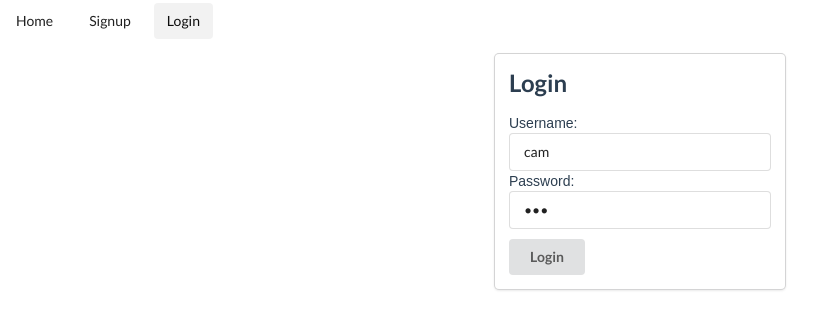
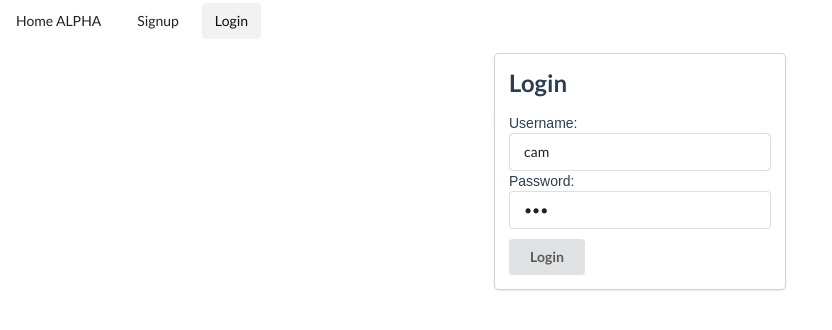
Before and after one commit to cameron-chromiak/Room-E, a React (Create React App) app in the folder client/: page /login in a window 1280 px wide. Shown: the top 330 px of the page, without its empty margins (0-832 px from the left). Built offline with nearby package versions, Linux system fonts and the light colour scheme.

Commit message:
-changed nav

```diff
--- a/client/src/components/Nav.js
+++ b/client/src/components/Nav.js
@@ -24,7 +24,7 @@
   return(
     <div>
     <div className='ui secondary menu'>
-      <NavLink to="/" className='item' exact>Home</NavLink>
+      <NavLink to="/" className='item' exact>Home ALPHA</NavLink>
       {api.isLoggedIn() &&<NavLink className='item' to="/dashboard">Dashboard</NavLink>}
       {!api.isLoggedIn() && <NavLink className='item' to="/signup">Signup</NavLink>}
       {!api.isLoggedIn() && <NavLink className='item'to="/login">Login</NavLink>}
--- a/client/src/components/pages/BuildTool.js
+++ b/client/src/components/pages/BuildTool.js
@@ -98,7 +98,6 @@
          members[i].task.push(randomTask)
          i++;
      }
-     this.state.members.map(member =>{return null})
      this.setState({members})
   }
 
```
